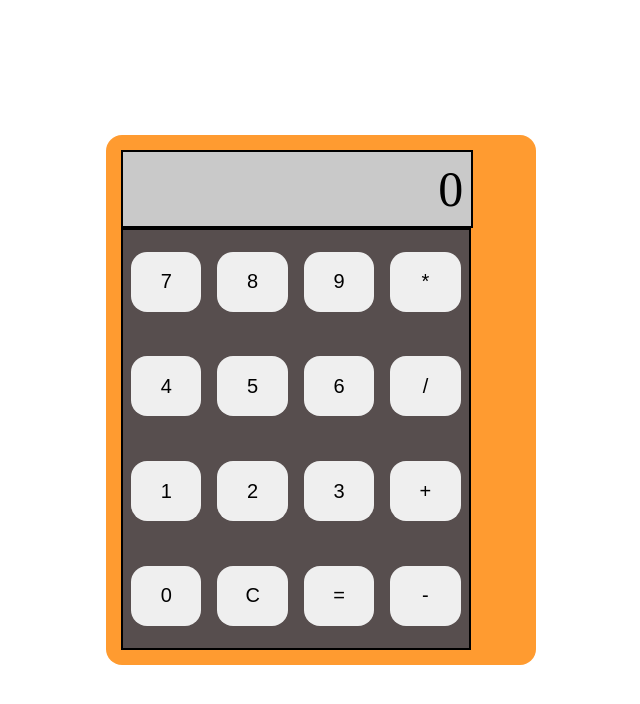
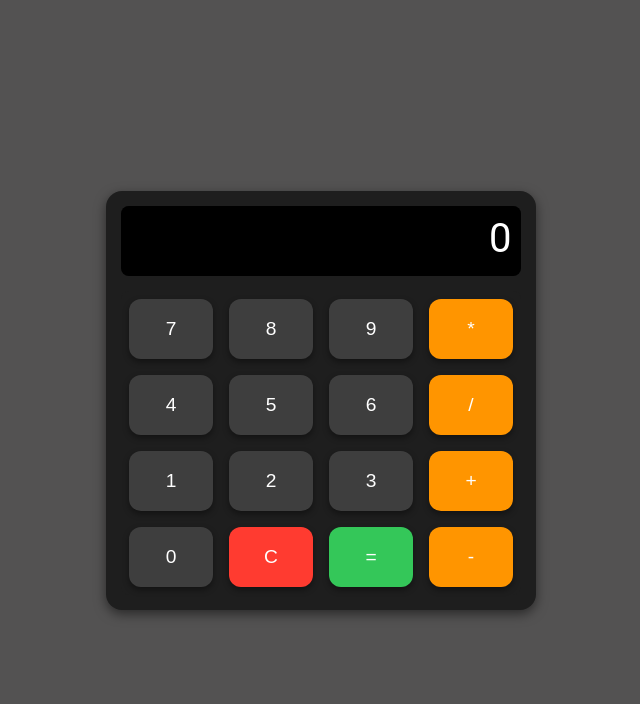
Before and after one commit to PedroHenriq5/Calculadora, a plain HTML site: page index.html in a window 1280 px wide. Shown: the whole page, without its empty margins (319-959 px from the left). Drawn offline with Linux system fonts and the light colour scheme.

Commit message:
ajeitando o design e aplicando a constructor functions

```diff
--- a/index.html
+++ b/index.html
@@ -8,26 +8,28 @@
 </head>
 <body>
     <main class="main">
-        <!-- Adicione um valor inicial (0) no visor -->
         <div class="visor" id="visor">0</div>
 
         <div class="container" id="container">
-            <button class="item use" onclick="AddOperacao(event)">7</button>
-            <button class="item use" onclick="AddOperacao(event)">8</button>
-            <button class="item use" onclick="AddOperacao(event)">9</button>
-            <button class="item use" onclick="AddOperacao(event)">*</button>
-            <button class="item use" onclick="AddOperacao(event)">4</button>
-            <button class="item use" onclick="AddOperacao(event)">5</button>
-            <button class="item use" onclick="AddOperacao(event)">6</button>
-            <button class="item use" onclick="AddOperacao(event)">/</button>
-            <button class="item use" onclick="AddOperacao(event)">1</button>
-            <button class="item use" onclick="AddOperacao(event)">2</button>
-            <button class="item use" onclick="AddOperacao(event)">3</button>
-            <button class="item use" onclick="AddOperacao(event)">+</button>
-            <button class="item use" onclick="AddOperacao(event)">0</button>
-            <button class="item" onclick="clean()">C</button>
-            <button class="item" onclick="equal()">=</button>
-            <button class="item use" onclick="AddOperacao(event)">-</button>
+            <button class="item number">7</button>
+            <button class="item number">8</button>
+            <button class="item number">9</button>
+            <button class="item operation">*</button>
+
+            <button class="item number">4</button>
+            <button class="item number">5</button>
+            <button class="item number">6</button>
+            <button class="item operation">/</button>
+
+            <button class="item number">1</button>
+            <button class="item number">2</button>
+            <button class="item number">3</button>
+            <button class="item operation">+</button>
+
+            <button class="item number">0</button>
+            <button class="item clear">C</button>
+            <button class="item equal">=</button>
+            <button class="item operation">-</button>
         </div>
     </main>
 
--- a/src/css/style.css
+++ b/src/css/style.css
@@ -1,52 +1,103 @@
-*{
+* {
     margin: 0;
     padding: 0;
 }
 
-body{
+body {
     min-height: 100vh;
     display: flex;
     align-items: center;
     justify-content: center;
+    background-color: #535252;
+    font-family: "Roboto", sans-serif;
 }
 
-.main{
-    background-color: #ff9b30;
+.main {
+    background-color: #1E1E1E;
     display: flex;
     flex-direction: column;
-    width: 400px;
-    height: 500px;
+    width: 90%;
+    max-width: 400px;
     padding: 15px;
     border-radius: 16px;
+    box-shadow: 0 4px 12px rgba(0,0,0,0.5);
 }
 
-.visor{
-    background-color: #c9c9c9;
-    width: 26vw;
-    height: 70px;
-    padding: 7.5px;
-    border: #000 2px solid;
+.visor {
+    background-color: #000;
+    width: 100%;
+    min-height: 70px;
+    padding: 0.6rem;
+    box-sizing: border-box;
     text-align: right;
-    font-size: 50px;
+    font-size: 2.5rem;
+    color: #ffffff;
+    border-radius: 8px;
+    margin-bottom: 15px;
+    box-shadow: inset 0 2px 6px rgba(0,0,0,0.7);
 }
 
-.container{
-    background-color: #574e4e;
-    width: 27vw;
-    height: 500px;
+.container {
+    background-color: #1E1E1E;
+    width: 100%;
     display: flex;
     flex-wrap: wrap;
     justify-content: space-between;
     align-items: center;
-    border: #000 2px solid;
+    border-radius: 8px;
+}
 
-}
-.item{
-    font-size: 20px;
+.item {
+    font-size: 1.2rem;
     height: 60px;
     cursor: pointer;
     border: none;
-    flex:1 1 20%;
+    flex: 1 1 20%;
     margin: 8px;
-    border-radius: 16px;
+    border-radius: 12px;
+    box-shadow: 0 3px 6px rgba(0,0,0,0.4);
+    transition: all 0.2s, transform 0.1s;
+    color: #fff;
 }
+
+.item:hover {
+    filter: brightness(1.1);
+}
+
+.item:active {
+    transform: scale(0.95);
+}
+
+.number {
+    background-color: #3E3E3E;
+}
+
+.number:hover {
+    background-color: #4A4A4A;
+}
+
+
+.operation {
+    background-color: #FF9500;
+}
+
+.operation:hover {
+    background-color: #CC7700;
+}
+
+.equal {
+    background-color: #34C759;
+}
+
+.equal:hover {
+    background-color: #2E9E47;
+}
+
+
+.clear {
+    background-color: #FF3B30;
+}
+
+.clear:hover {
+    background-color: #CC2A21;
+}
--- a/src/js/script.js
+++ b/src/js/script.js
@@ -1,32 +1,38 @@
-const tela = document.getElementById('visor');
-let operacao = "";
+    function mathCalculation() {
+    this.display = document.querySelector('.visor');
 
- function  AddOperacao(event) {
-    const value = event.target.textContent;
+    this.capturaCliques = () => {
+        document.addEventListener('click', e => {
+            const el = e.target;
 
-    if (isOperador(value) && isOperador(operacao.slice(-1))) {
-        return;
+            if (el.classList.contains('number')) {
+                this.addNumDisplay(el);
+            }
+            if (el.classList.contains('clear')) {
+                this.clear();
+            }
+            if (el.classList.contains('equal')) {
+                this.equal(el);
+            }
+        });
     }
-    operacao += value;
-    tela.textContent = operacao;
-};
 
-function clean() {
-    operacao = "";
-    tela.textContent = "0";
-};
+    this.equal = () => {
+        // ainda vai implementar
+    }
 
-function equal() {
-    try {
-        const result = new Function('return ' + operacao)();
-        operacao = result.toString();
-        tela.textContent = operacao;
-    } catch (e) {
-        operacao = "";
-        tela.textContent = "Erro";
+    this.clear = () => {
+        this.display.value = '';
     }
-};
 
-function isOperador(char) {
-    return ['+', '-', '*', '/'].includes(char);
+    this.addNumDisplay = el => {
+        this.display.value += el.innerText;
+    }
+
+    this.inicia = () => {
+        this.capturaCliques();
+    }
 }
+
+const calc = new mathCalculation();
+calc.inicia();
```
